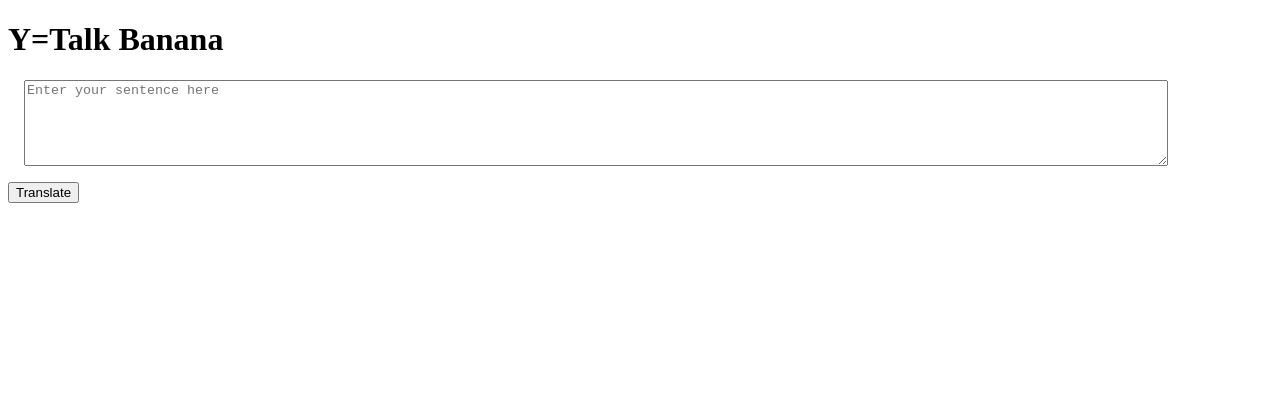
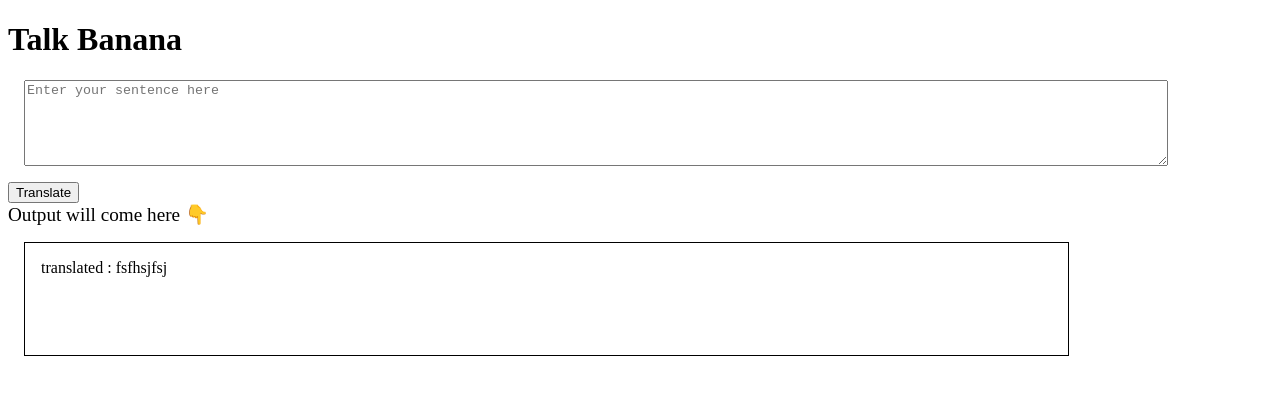
Before and after one commit to parassetia889/banana-speak, a plain HTML site: page index.html in a window 1280 px wide. Both pictures are taken after a click on the button "Translate". Drawn offline with Linux system fonts and the light colour scheme.

Commit message:
Input Output Processing done

```diff
--- a/app.js
+++ b/app.js
@@ -1,7 +1,11 @@
 var btnTranslate = document.querySelector("#btn-translate");
 var txtInput = document.querySelector("#txt-input");
+var outputDiv = document.querySelector('#output')
 
-btnTranslate.addEventListener("click", function clickEventHandler(){
-    console.log("clicked!");
-    console.log("input ", txtInput.value);
-})
+
+function clickEventHandler(){
+    outputDiv.innerText = "translated : fsfhsjfsj "+ txtInput.value;
+}
+
+
+btnTranslate.addEventListener("click", clickEventHandler)
--- a/index.html
+++ b/index.html
@@ -11,16 +11,25 @@
                 display: block;
                 margin: 1rem;
             }
+
+            #output {
+                border: 1px solid black;
+                height: 10vh;
+                width: 80%;
+                margin: 1rem;
+                padding: 1rem;
+            }
         </style>
     </head>
     <body>
-        <h1>Y=Talk Banana</h1>
+        <h1>Talk Banana</h1>
         <textarea
             id="txt-input"
             placeholder="Enter your sentence here"
         ></textarea>
         <button id="btn-translate">Translate</button>
-
+        <div style="font-size: larger;">Output will come here 👇</div>
+        <div id ="output"></div>
         <script src="app.js" type="text/javascript"></script>
     </body>
 </html>
```
